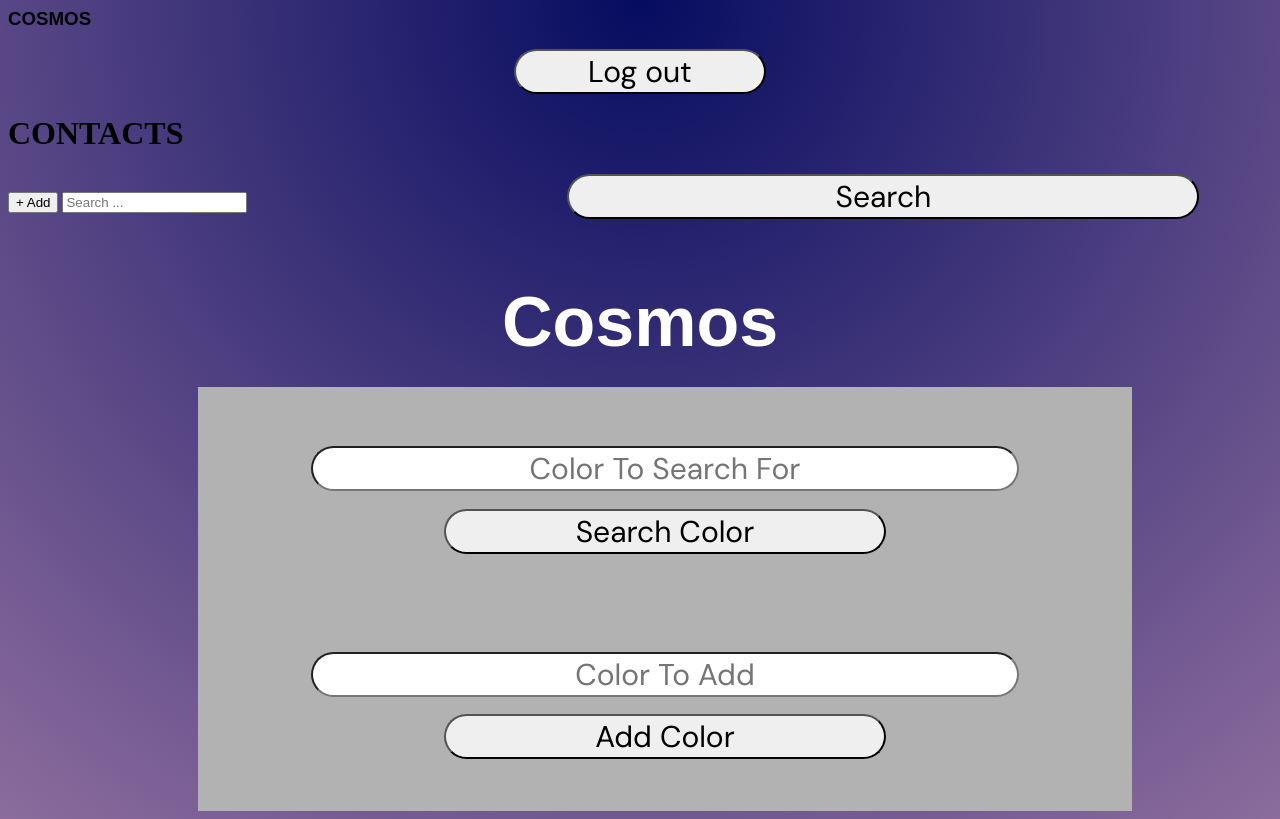
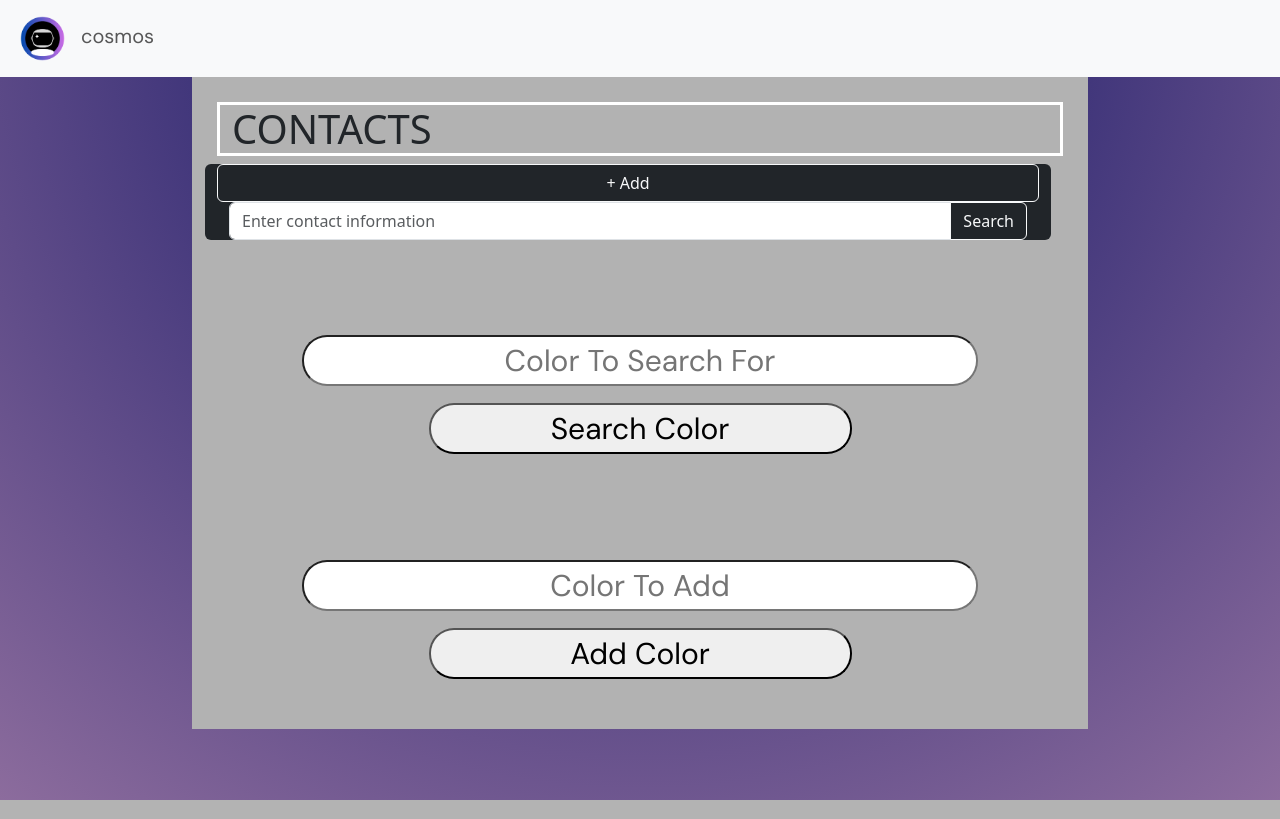
Before and after one commit to anna-sage/Contact-Manager-Project, a PHP site: page /contact.html in a window 1280 px wide. Run offline with PHP 8.4, Linux system fonts and the light colour scheme.

Commit message:
Updated styling for contacts page.

```diff
--- a/contact.html
+++ b/contact.html
@@ -1,9 +1,16 @@
 <html>
 <head>
-	<title>COP 4331 LAMP Stack Demo</title>
+	<title>Cosmos</title>
 	<script type="text/javascript" src="js/code.js"></script>
-    <link href="css/styles.css" rel="stylesheet">
+    <!-- <link href="css/styles.css" rel="stylesheet"> todo: is this needed? -->
+	<link href="css/contact.css" rel="stylesheet">
     <link href="https://fonts.googleapis.com/css?family=DM+Sans" rel="stylesheet">
+
+	<!-- Bootstrap -->
+	<link href="https://cdn.jsdelivr.net/npm/bootstrap@5.3.2/dist/css/bootstrap.min.css" rel="stylesheet">
+    <script src="https://cdn.jsdelivr.net/npm/bootstrap@5.3.2/dist/js/bootstrap.bundle.min.js"></script>
+	<meta charset="utf-8">
+	<meta name="viewport" content="width=device-width, initial-scale=1">
 	<!--
 		<script type="text/javascript">
 		document.addEventListener('DOMContentLoaded', function()
@@ -16,26 +23,47 @@
 </head>
 <body>
 	<header>
-		<h3 style="font-family: 'Trispace', sans-serif;">COSMOS</h3>
-		<span id="userName"></span>
-		<nav>
-			<button type="button" id="logoutButton" class="buttons" onclick="doLogout();">Log out</button>
+		<nav class="navbar navbar-expand-sm bg-light">
+			<div class="container-fluid">
+				<ul class="navbar-nav">
+					<li class="nav-item">
+						<a href="contact.html" class="nav-link">
+							<img src="images/logo.png" alt="Logo" style="width:45px;" class="rounded-pill">
+						</a>
+					</li>
+					<li class="nav-item navbar-brand" style="font-family:'DM Sans';">
+						<a href="contact.html" class="nav-link">
+							<span id="siteName">cosmos</span>
+						</a>
+					</li>
+				</ul>
+			</div>
+				<!--
+				<img src="images/logo.png" alt="Logo" style="width:45px;" class="rounded-pill">
+				<h3 id="siteName" style="font-family: 'Trispace', sans-serif;">COSMOS</h3>
+				<span id="userName"></span>
+				-->
+				<!--
+				<button type="button" id="logoutButton" class="buttons" onclick="doLogout();">Log out</button>
+				-->
 		</nav>
 	</header>
 
 	<main>
-		<h1>CONTACTS</h1>
-		<div id="searchAddBar">
-			<button>+ Add</button>
-			<input type="search" placeholder="Search ...">
-			<button id="searchBtn" class="buttons">Search</button>
-		</div>
-		<div id="contactsDisplay">
+		<div id="accessUIDiv" class="container justify-content-center">
+			<h1 class="container" style="border: 3px solid white">CONTACTS</h1>
+			<div id="searchAddBar" class="container row rounded justify-content-center bg-dark">
+				<button id="addBtn" type="button" class="btn float-start btn-outline-light text-light">+ Add</button>
+				<div class="input-group float-end col-8">
+					<input type="search" placeholder="Enter contact information" class="form-control">
+					<button id="searchBtn" class="btn btn-outline-light text-light" type="submit">Search</button>
+				</div>
+			</div>
+			<div id="contactsDisplay">
 
+			</div>
 		</div>
 	</main>
-
-<h1 id="title">Cosmos</h1>
 
 <!--
 	<div id="loggedInDiv">
--- a/css/contact.css
+++ b/css/contact.css
@@ -1,6 +1,11 @@
 body
 {
     background: radial-gradient(circle at top, #060c60 , #8c6c9d)
+}
+
+#navBarDiv {
+    letter-spacing: 10px;
+    font-family: 'Trispace', sans-serif;
 }
 
 #title
@@ -29,7 +34,7 @@ body
 #nav
 {
 	background-image: url(https://t3.ftcdn.net/jpg/01/21/77/78/240_F_121777813_2D9oUTeYerqVNeJfNGd9btI3BO9JnfDg.jpg);
-	height: 50px;
+	/* height: 50px; */
 	margin-bottom: 4%;
 	text-align:center;
 }
@@ -91,6 +96,10 @@ body
     background-color: #00d5124f;
     color: #FFFFFF;
     opacity: 50%;
+}
+
+#addBtn:hover {
+    color: black;
 }
 
 #loginName
```
